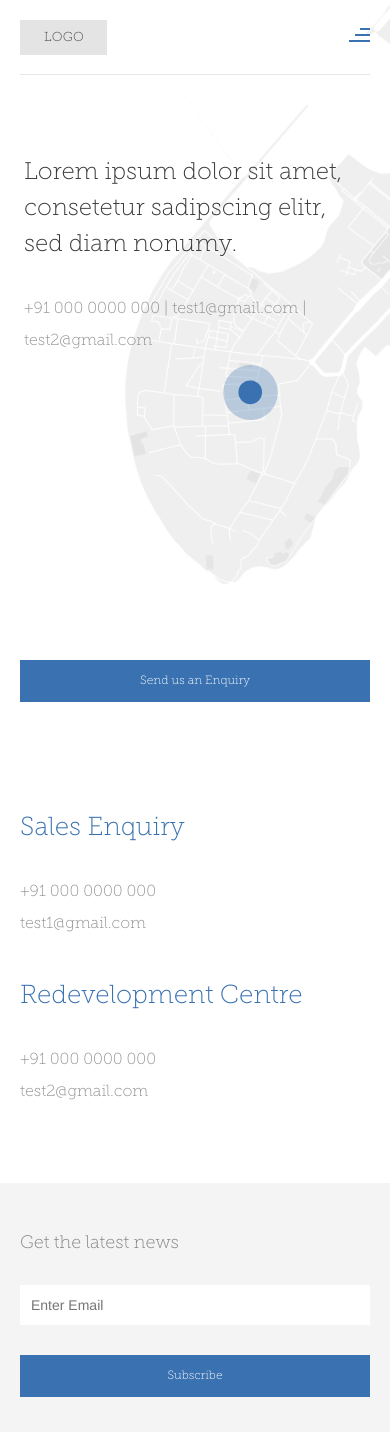
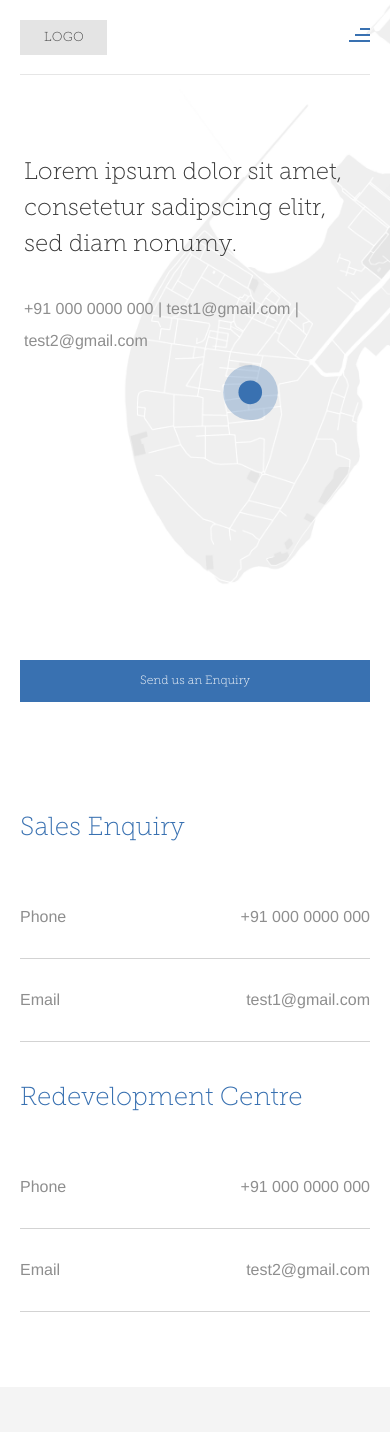
Before and after one commit to omkarhcode/bcd-contact-us, a PHP site: page / in a window 390 px wide; the page is wider, and only the part inside the window is pictured. Shown: the top 1432 px of that part. Run offline with PHP 8.4, Linux system fonts and the light colour scheme.

Commit message:
Refactor contact information layout and styling

```diff
--- a/index.php
+++ b/index.php
@@ -102,19 +102,31 @@
                     </div>
                     <button type="button" class="send-enquiry-btn" onclick="openForm()">Send us an Enquiry</button>
                     <h3>Sales Enquiry</h3>
-                    <p class="links">
-                        <a href="tel:+91 000 0000 000" target="_blank">+91 000 0000 000 </a>
-                        <br>
-                        <a href="mailto:test1@gmail.com" target="_blank">test1@gmail.com</a>
-                    </p>
+                    <div class="links">
+                        <div class="contacts">
+                            <p>Phone</p><a href="tel:+91 000 0000 000" target="_blank">+91 000 0000 000 </a>
+                        </div>
+
+
+                        <div class="contacts">
+                            <p>Email</p>
+                            <a href="mailto:test1@gmail.com" target="_blank">test1@gmail.com</a>
+                        </div>
+                    </div>
 
 
                     <h3>Redevelopment Centre</h3>
-                    <p class="links">
-                        <a href="tel:+91 000 0000 000" target="_blank">+91 000 0000 000 </a>
-                        <br>
-                        <a href="mailto:test2@gmail.com" target="_blank">test2@gmail.com</a>
-                    </p>
+                    <div class="links">
+                        <div class="contacts">
+                            <p>Phone</p>
+                            <a href="tel:+91 000 0000 000" target="_blank">+91 000 0000 000 </a>
+                        </div>
+
+                        <div class="contacts">
+                            <p>Email</p>
+                            <a href="mailto:test2@gmail.com" target="_blank">test2@gmail.com</a>
+                        </div>
+                    </div>
                 </div>
             </div>
 
--- a/style/section.css
+++ b/style/section.css
@@ -91,6 +91,8 @@
 
 .section .map-container .text-container {
   padding: 0 100px;
+  position: relative;
+  z-index: 2;
 }
 
 .section .map-container .text-container h4 {
@@ -103,11 +105,18 @@
   padding-bottom: 30px;
 }
 
-.section .map-container .text-container p.links,
-.section .map-container .text-container p.links a {
+.section .map-container .text-container .links .contacts p {
+  display: none;
+}
+
+.section .map-container .text-container .links,
+.section .map-container .text-container .links .contacts p,
+.section .map-container .text-container .links a {
+  font-family: "Helvetica Neue", sans-serif;
   font-size: 16px;
   line-height: 32px;
   color: #8e8e8e;
+  letter-spacing: 0;
 }
 
 .section .map-container .absolute-container {
@@ -281,7 +290,9 @@
   .section .map-container .map {
     width: 190%;
   }
-
+  .section .map-container .text-container {
+    position: static;
+  }
   .section .text-container .mobile-absolute {
     position: absolute;
     top: 125px;
@@ -314,4 +325,17 @@
     cursor: pointer;
     margin: 50px 0 70px 0;
   }
+
+  .section .map-container .text-container .links .contacts p {
+    display: inline-block;
+  }
+
+  .section .map-container .text-container .links .contacts {
+    display: flex;
+    flex-direction: row;
+    justify-content: space-between;
+    gap: 10px;
+    border-bottom: 1px solid #d3d3d3;
+    padding: 25px 0;
+  }
 }
```
